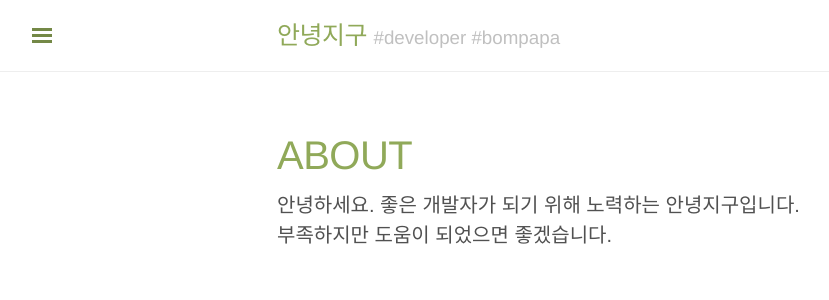
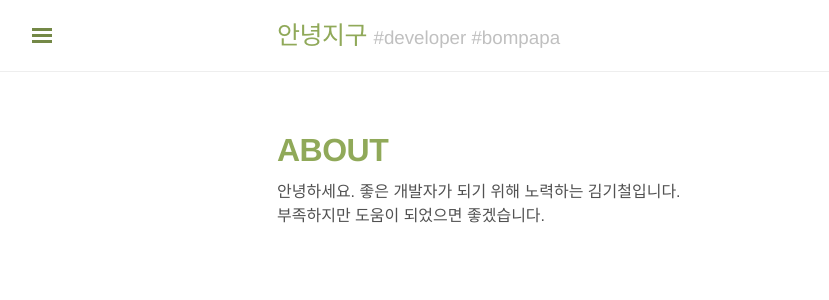
Before and after one commit to hijigoo/hijigoo.github.io, a Jekyll site: the page built from about.md, in a window 1280 px wide. Shown: the top 300 px of the page, without its empty margins (3-832 px from the left). Built offline with Jekyll 4.4.1, drawn with Linux system fonts in a browser that asks for light colours; nearby versions of some CDN libraries; some web fonts are replaced; comment, search, counter and statistics services are not loaded.

Commit message:
change _page.scss

```diff
--- a/_scss/component/_page.scss
+++ b/_scss/component/_page.scss
@@ -1,5 +1,24 @@
 .page {
   margin-bottom: 4em;
+
+	h1, h2, h3, h4, h5, h6 {
+    font-weight: 700;
+  }
+
+  @media (min-width: 38rem) {
+    font-size: .8rem;
+
+    h1 { font-size: 1.6rem; }
+    h2 {
+      margin: 2em 0 1em 0;
+      font-size: 1.0rem;
+    }
+    h3, h4, h5, h6 {
+      margin: 2em 0 1em 0;
+      font-size: 0.8rem;
+    }
+  }
+
   .page-title {
     color: $theme-color;
     margin-top: 0;
--- a/about.md
+++ b/about.md
@@ -3,5 +3,5 @@ layout: page
 title: About
 ---
 
-안녕하세요. 좋은 개발자가 되기 위해 노력하는 안녕지구입니다.
+안녕하세요. 좋은 개발자가 되기 위해 노력하는 김기철입니다.
 부족하지만 도움이 되었으면 좋겠습니다.
```
Also changed, not shown: 3 other files.
